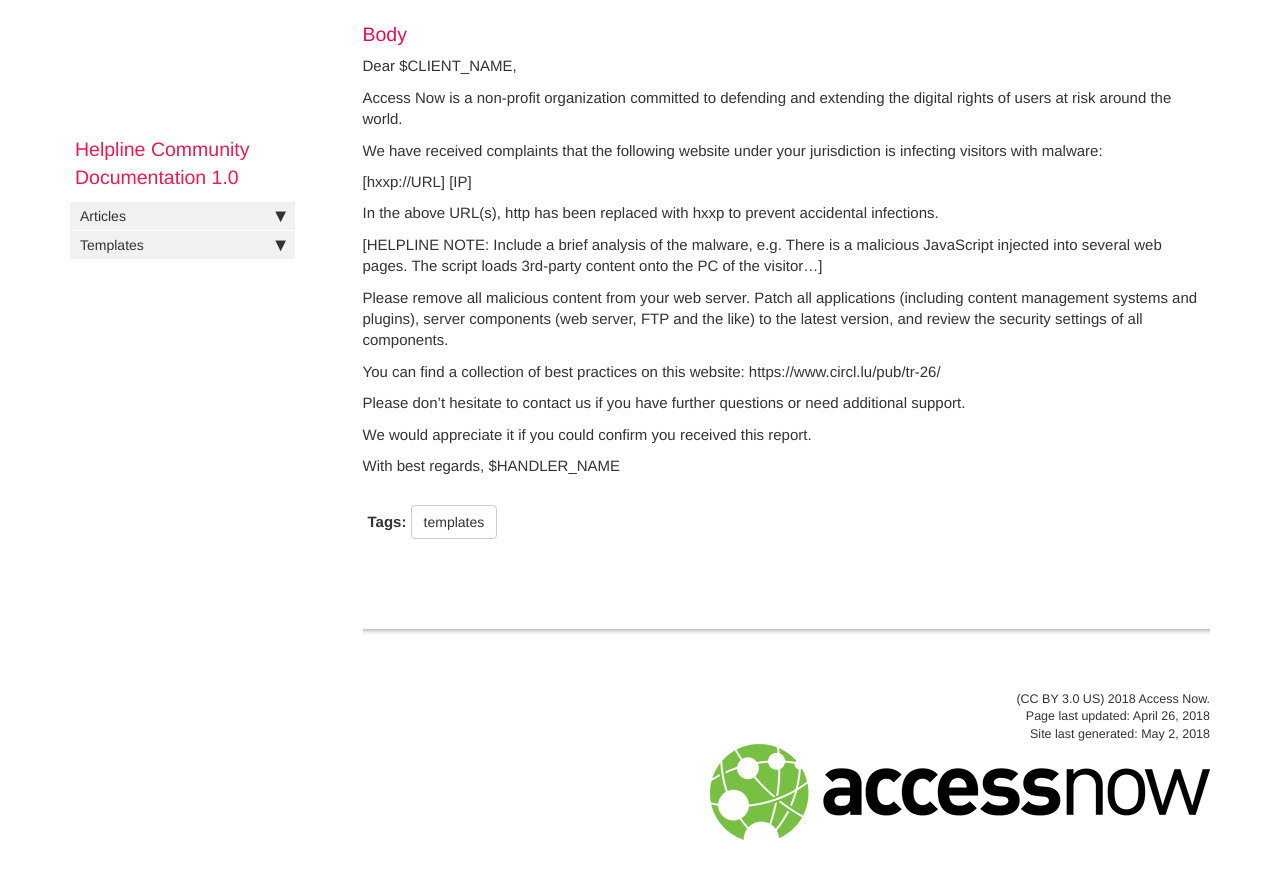
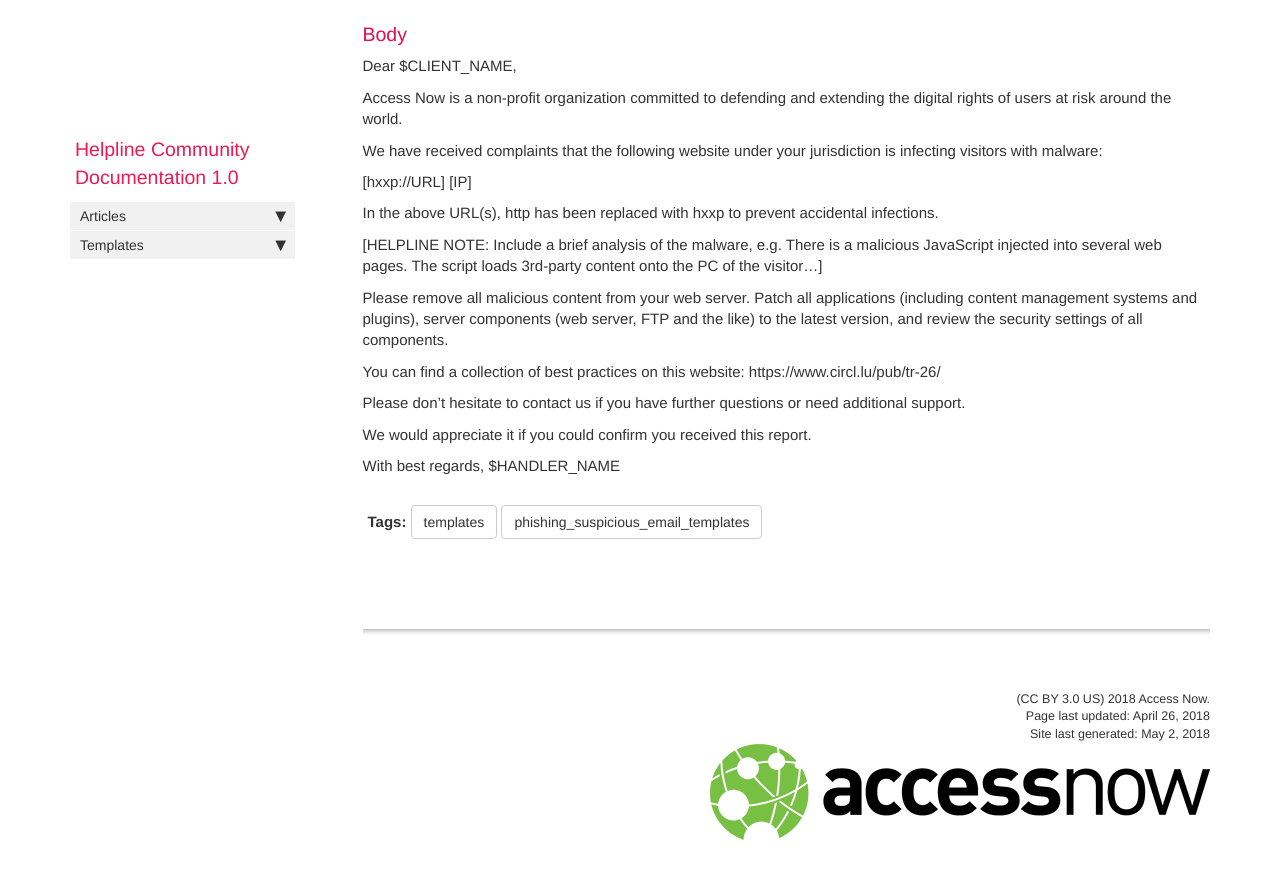
Before and after one commit to AccessNow/community-documentation, a Jekyll site: the page built from pages/mydoc/phishing_link.md, in a window 1280 px wide and 900 px high, scrolled down 584 px. Shown: the top 879 px of the window. Built offline with Jekyll 4.4.1, drawn with Linux system fonts in a browser that asks for light colours; nearby versions of some CDN libraries; comment, search, counter and statistics services are not loaded.

Commit message:
added tags to templates

```diff
--- a/_data/tags.yml
+++ b/_data/tags.yml
@@ -22,3 +22,9 @@ allowed-tags:
   - phishing_suspicious_email
   - secure_communications
   - vulnerabilities_malware
+  - organization_security_templates
+  - account_recovery_templates
+  - helpline_procedures_templates
+  - secure_communications_templates
+  - phishing_suspicious_email_templates
+  - infrastructure_templates
```
